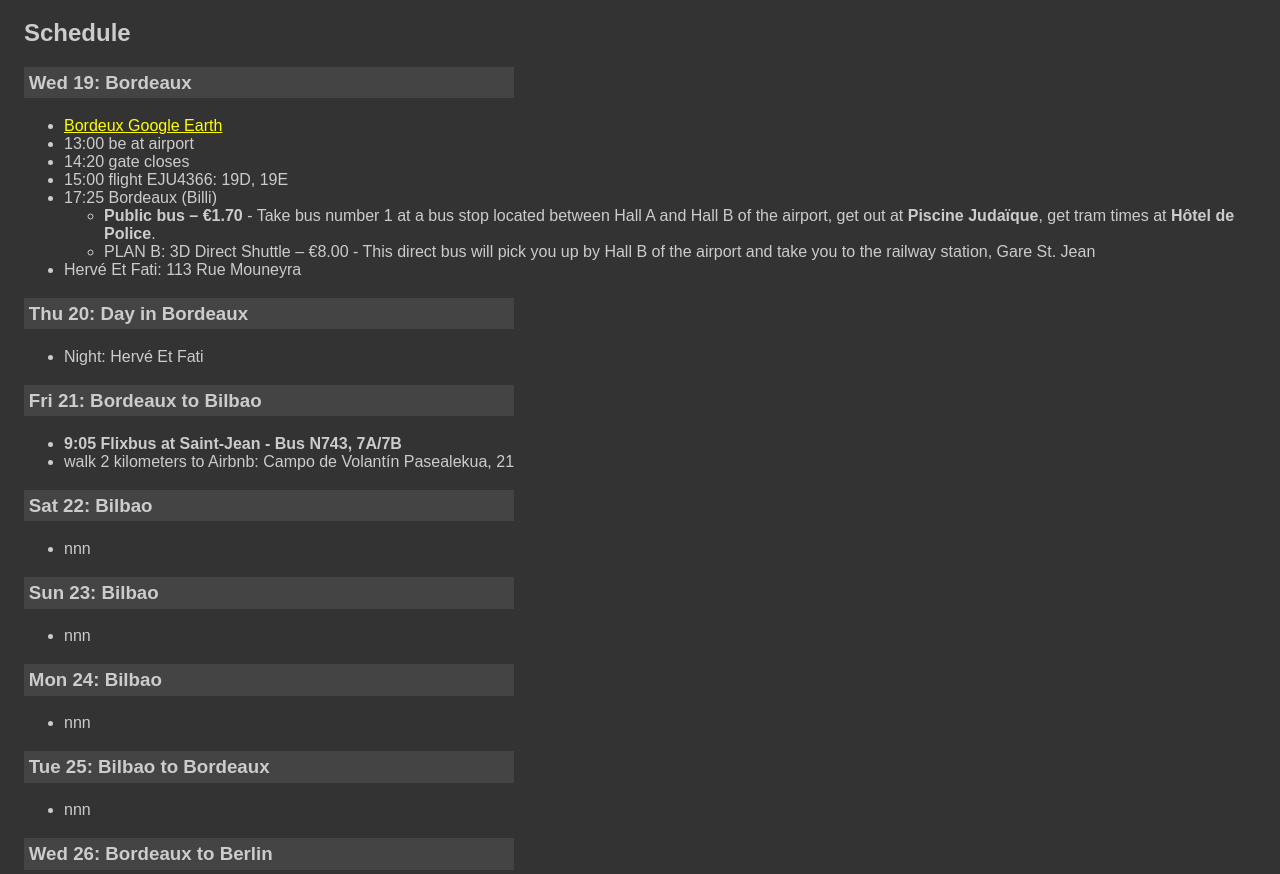
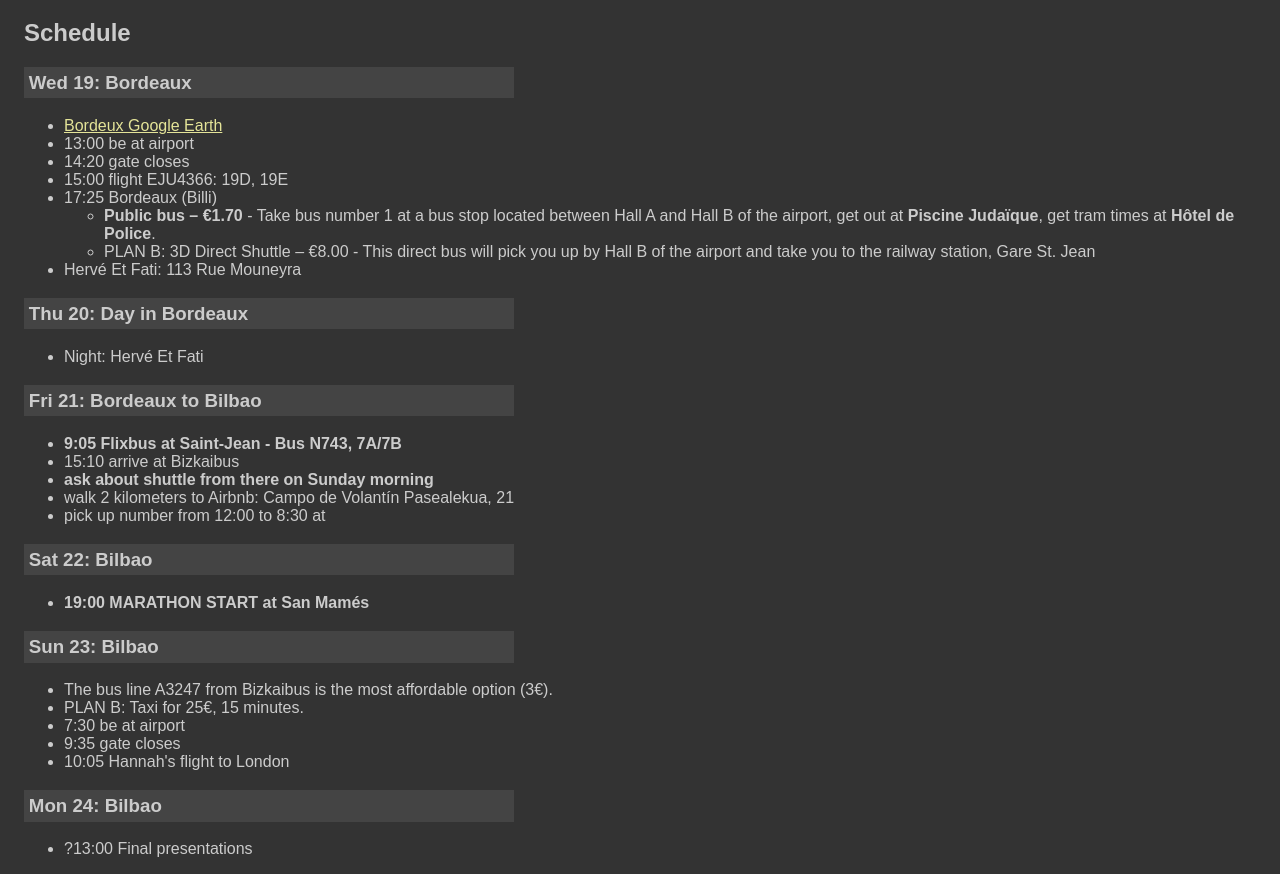
Before and after one commit to edwardtanguay/mara2022, a plain HTML site: page index.html in a window 1280 px wide. Shown: the part 61-935 px from the top of the page. Drawn offline with Linux system fonts and the light colour scheme.

Commit message:
marathon

```diff
--- a/css/main.css
+++ b/css/main.css
@@ -6,7 +6,7 @@ body {
 }
 
 a {
-	color: yellow;
+	color: rgb(228, 228, 152);
 }
 
 h3 {
@@ -29,7 +29,7 @@ h3 {
 /* computer/table view */
 @media (min-width: 578px) {
 	img {
-		max-width: 30rem;
+		max-width: 40rem;
 		display: block;
 		margin-bottom: 1rem;
 	}
--- a/index.html
+++ b/index.html
@@ -48,22 +48,29 @@
 	<h3>Fri 21: Bordeaux to Bilbao</h3>
 	<ul>
 		<li><b>9:05 Flixbus at Saint-Jean - Bus N743, 7A/7B</b></li>
+		<li>15:10 arrive at Bizkaibus</li>
+		<li><b>ask about shuttle from there on Sunday morning</b></li>
 		<li>walk 2 kilometers to Airbnb: Campo de Volantín Pasealekua, 21</li>
+		<li>pick up number from 12:00 to 8:30 at </li>
 	</ul>
 
 	<h3>Sat 22: Bilbao</h3>
 	<ul>
-		<li>nnn</li>
+		<li><b>19:00 MARATHON START at San Mamés </b></li>
 	</ul>
 
 	<h3>Sun 23: Bilbao</h3>
 	<ul>
-		<li>nnn</li>
+		<li>The bus line A3247 from Bizkaibus is the most affordable option (3€).</li>
+		<li>PLAN B: Taxi for 25€, 15 minutes.</li>
+		<li>7:30 be at airport</li>
+		<li>9:35 gate closes</li>
+		<li>10:05 Hannah's flight to London</li>
 	</ul>
 
 	<h3>Mon 24: Bilbao</h3>
 	<ul>
-		<li>nnn</li>
+		<li>?13:00 Final presentations</li>
 	</ul>
 
 	<h3>Tue 25: Bilbao to Bordeaux</h3>
@@ -86,11 +93,18 @@
 	<img src="images/the115.png" />
 	<img src="images/centreville.png" />
 	<img src="images/saintec.png" />
+
+	<h2>Bilbao</h2>
 	<img src="images/mara1.png" />
 	<img src="images/mara2up.png" />
 	<img src="images/mara3.jpg" />
-
-	<h2>Bilbao</h2>
+	<img src="images/646.png" />
+	<img src="images/7924.png" />
+	<img src="images/thefinish.png" />
+	<img src="images/pica.png" />
+	<img src="images/start6.png" />
+	<img src="images/pickupup.png" />
+	<img src="images/pickupnumbers.png" />
 </body>
 
 </html>
```
Also changed, not shown: images/646.png (added), images/7924.png (added), images/pica.png (added), images/pickupnumbers.png (added), images/pickupup.png (added), 2 other files.
